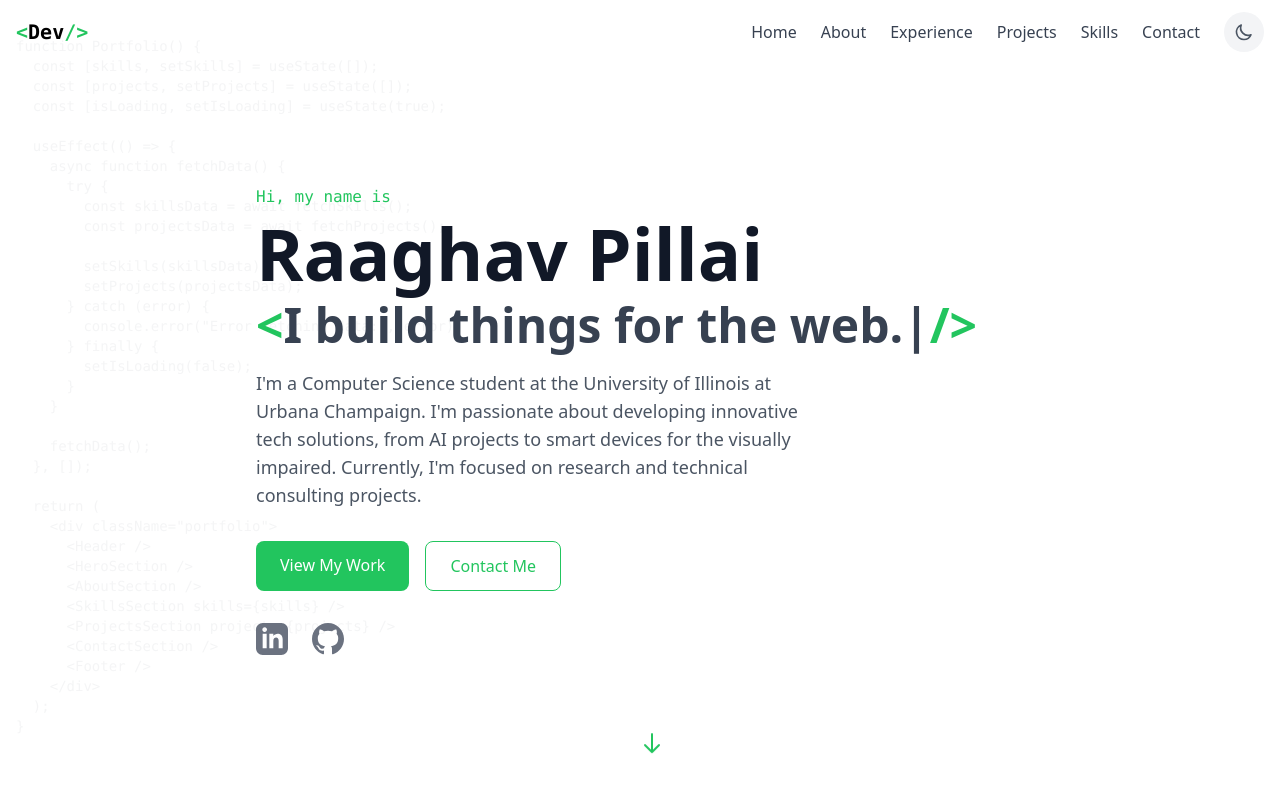
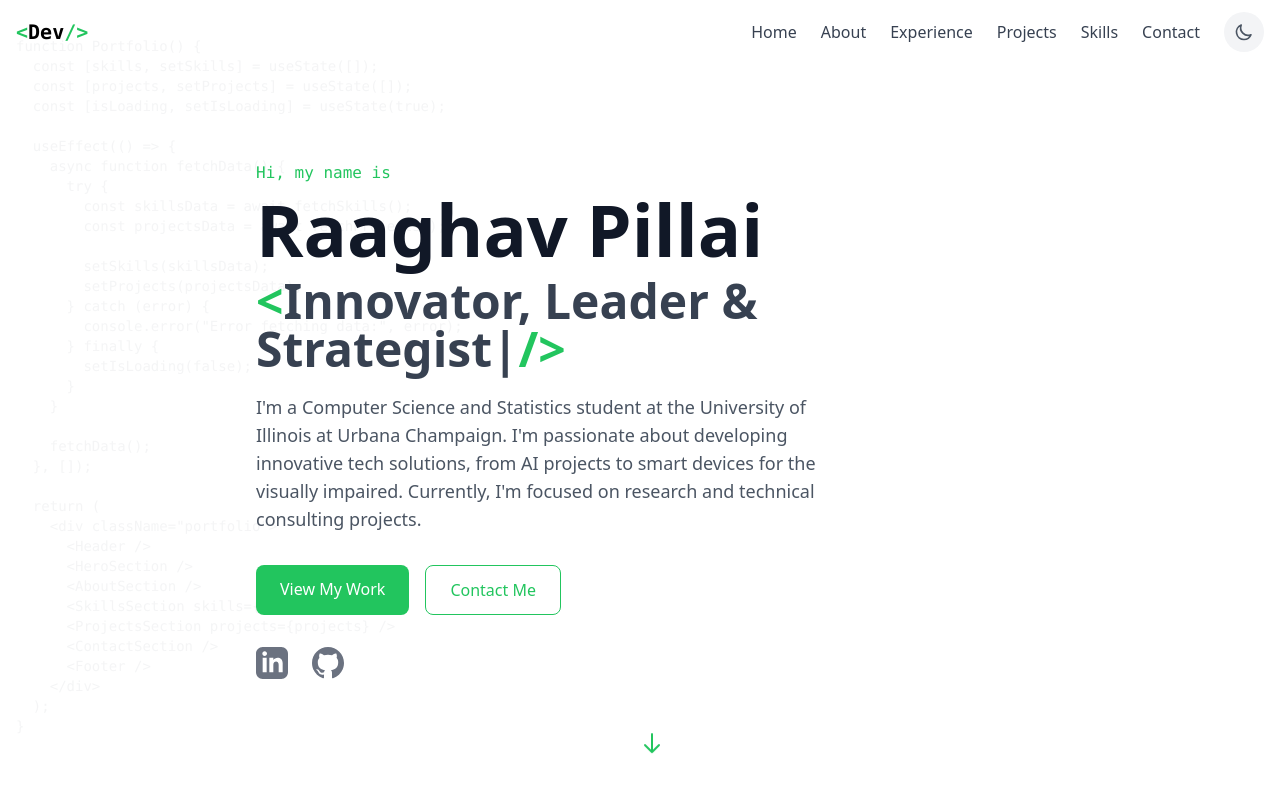
Before and after one commit to Raaghav-Pillai/raaghav-pillai.github.io, a React (Vite) app: page / in a window 1280 px wide. Shown: the top 800 px of the page. Built offline with nearby package versions, Linux system fonts and the light colour scheme.

Commit message:
fixed hero

```diff
--- a/src/components/HeroSection.jsx
+++ b/src/components/HeroSection.jsx
@@ -2,7 +2,7 @@ import { useState, useEffect } from 'react';
 
 const HeroSection = () => {
   const [text, setText] = useState('');
-  const fullText = "I build things for the web.";
+  const fullText = "Innovator, Leader & Strategist";
   const typingSpeed = 100;
 
   useEffect(() => {
@@ -73,7 +73,7 @@ function Portfolio() {
             <span className="text-green-500">{'/>'}</span>
           </h2>
           <p className="text-lg text-gray-600 dark:text-gray-400 mb-8 max-w-xl">
-            I'm a Computer Science student at the University of Illinois at Urbana Champaign.
+            I'm a Computer Science and Statistics student at the University of Illinois at Urbana Champaign.
             I'm passionate about developing innovative tech solutions, from AI projects to
             smart devices for the visually impaired. Currently, I'm focused on research and
             technical consulting projects.
```
